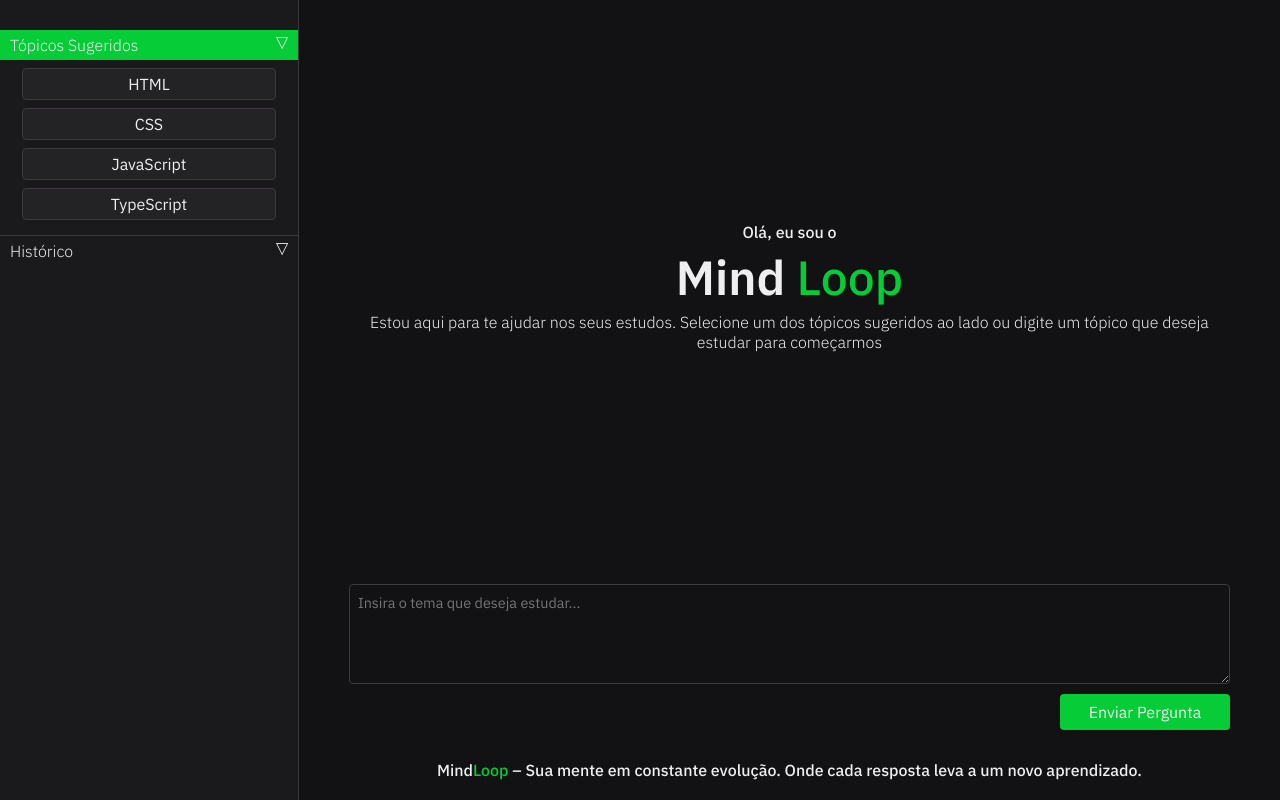
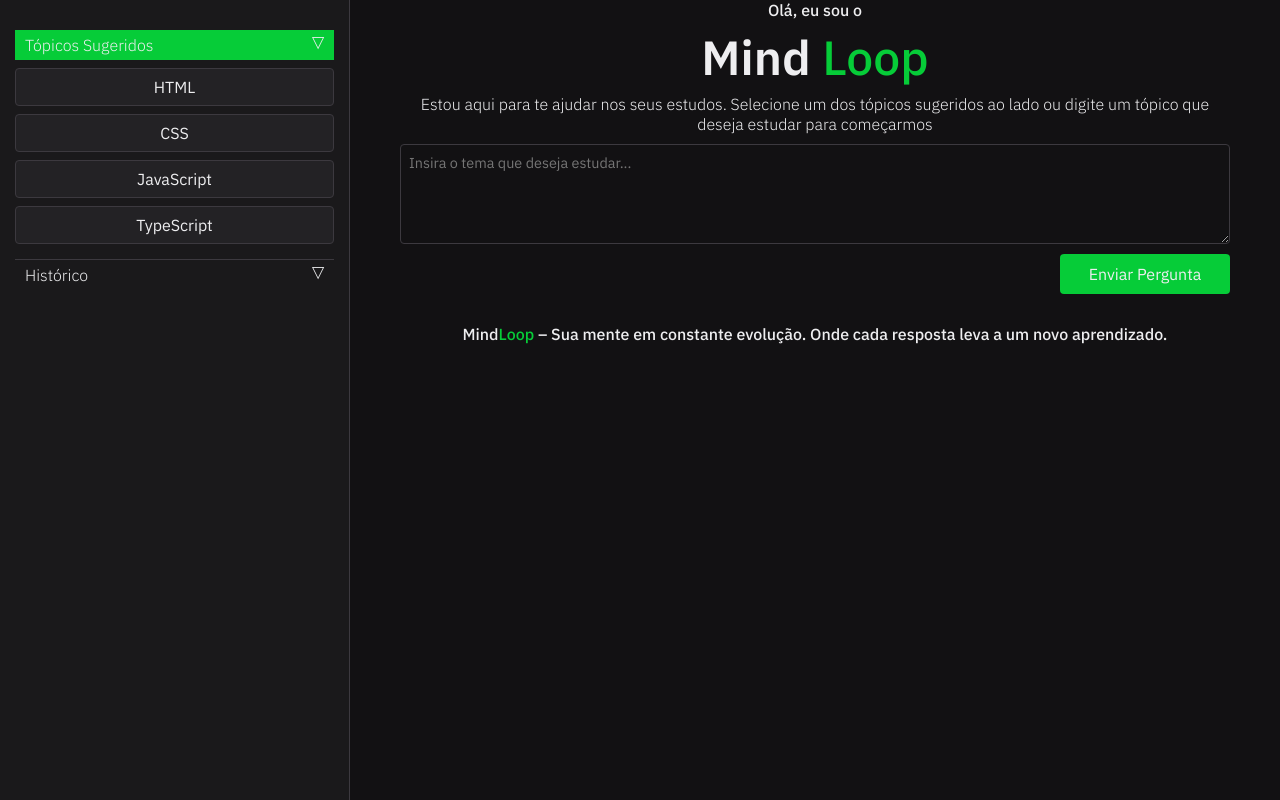
Before and after one commit to Guilherme0Ramalho/MindLoop, a React (Vite) app: page / in a window 1280 px wide. Built offline with nearby package versions, Linux system fonts and the light colour scheme.

Commit message:
responsividade2

```diff
--- a/src/index.css
+++ b/src/index.css
@@ -1,7 +1,7 @@
 :root {
   --background-primary: #121113;
   --foreground-primary: #1a191b;
-  --foreground-secondary:#17351e;
+  --foreground-secondary: #17351e;
   --border-primary: #3c393f;
   --border-secondary: #028322;
   --primary: #06cc38;
@@ -16,32 +16,35 @@
   padding: 0;
   border: 0;
   box-sizing: border-box;
-
   font-family: "IBM Plex Sans", sans-serif;
   font-style: normal;
   font-size: 100%;
 }
 
-body {
+body, html {
+  width: 100%;
+  min-height: 100vh;
   background-color: var(--background-primary);
   color: var(--text-color);
 }
 
 /* ===== CONTAINER ===== */
 .container {
-  width: 100%;
   display: flex;
   flex-direction: column; /* mobile first */
-  height: auto;
+  width: 100%;
+  min-height: 100vh;
+  overflow-x: hidden;
 }
 
 /* ===== SIDEBAR ===== */
 .sidebar {
   background-color: var(--foreground-primary);
   width: 100%;
-  padding: 10px 15px;
+  padding: 15px;
   border-right: none;
   border-bottom: 1px solid var(--border-primary);
+  flex-shrink: 0;
 }
 
 details {
@@ -75,10 +78,10 @@ details[open] summary::after {
 
 details button {
   display: block;
-  width: 85%;
-  margin: 0 auto;
-  margin-top: 8px;
-  padding: 5px;
+  width: 100%;
+  max-width: 100%;
+  margin: 8px 0 0 0;
+  padding: 8px;
   background-color: var(--secondary);
   border: 1px solid var(--border-primary);
   border-radius: 4px;
@@ -94,7 +97,9 @@ details button {
   width: 100%;
   display: flex;
   flex-direction: column;
-  padding: 0 15px;
+  padding: 15px;
+  flex: 1;
+  overflow-x: hidden;
 }
 
 /* ===== BOX HOME ===== */
@@ -103,9 +108,9 @@ details button {
   flex-direction: column;
   justify-content: center;
   align-items: center;
-  gap: 4px;
+  gap: 6px;
   text-align: center;
-  height: 100%;
+  width: 100%;
 }
 
 .box-home span {
@@ -115,6 +120,7 @@ details button {
 .box-home h1 {
   font-size: 2rem;
   font-weight: 600;
+  word-break: break-word;
 }
 
 .box-home h1 span {
@@ -137,7 +143,6 @@ details button {
 
 .box-input textarea {
   min-height: 60px;
-  height: auto;
   resize: vertical;
   padding: 8px;
   background-color: transparent;
@@ -146,12 +151,13 @@ details button {
   outline: none;
   color: var(--text-color);
   font-size: 0.9rem;
+  width: 100%;
+  max-width: 100%;
 }
 
 .box-input button {
-  width: 100%; /* botão mobile full width */
-  margin-left: 0;
-  padding: 8px;
+  width: 100%;
+  padding: 10px;
   border-radius: 4px;
   background-color: var(--primary);
   color: var(--text-color);
@@ -162,8 +168,8 @@ details button {
   display: flex;
   flex-direction: column;
   gap: 15px;
-  height: 100%;
-  padding-top: 30px;
+  width: 100%;
+  padding-top: 20px;
 }
 
 .box-chat > h1 {
@@ -180,6 +186,7 @@ details button {
 .feedback {
   width: 100%;
   border-radius: 4px;
+  word-break: break-word;
 }
 
 .question {
@@ -243,7 +250,7 @@ details button {
 
 .feedback .actions {
   display: flex;
-  flex-direction: column; /* mobile empilhado */
+  flex-direction: column;
   justify-content: center;
   gap: 10px;
   padding-top: 20px;
@@ -252,7 +259,7 @@ details button {
 
 .feedback .actions button {
   width: 100%;
-  padding: 8px;
+  padding: 10px;
   border-radius: 4px;
   background-color: var(--primary);
   color: var(--text-color);
@@ -281,10 +288,10 @@ details button {
   }
 
   .sidebar {
-    width: 400px;
+    width: 350px;
     border-right: 1px solid var(--border-primary);
     border-bottom: none;
-    padding: 30px 0;
+    padding: 30px 15px;
   }
 
   .content {
@@ -315,11 +322,11 @@ details button {
 
   .box-input button {
     width: 170px;
-    margin-left: auto;
+    align-self: flex-end;
   }
 
   .feedback .actions {
-    flex-direction: row; /* botões lado a lado */
+    flex-direction: row;
     gap: 20px;
   }
 }
```
